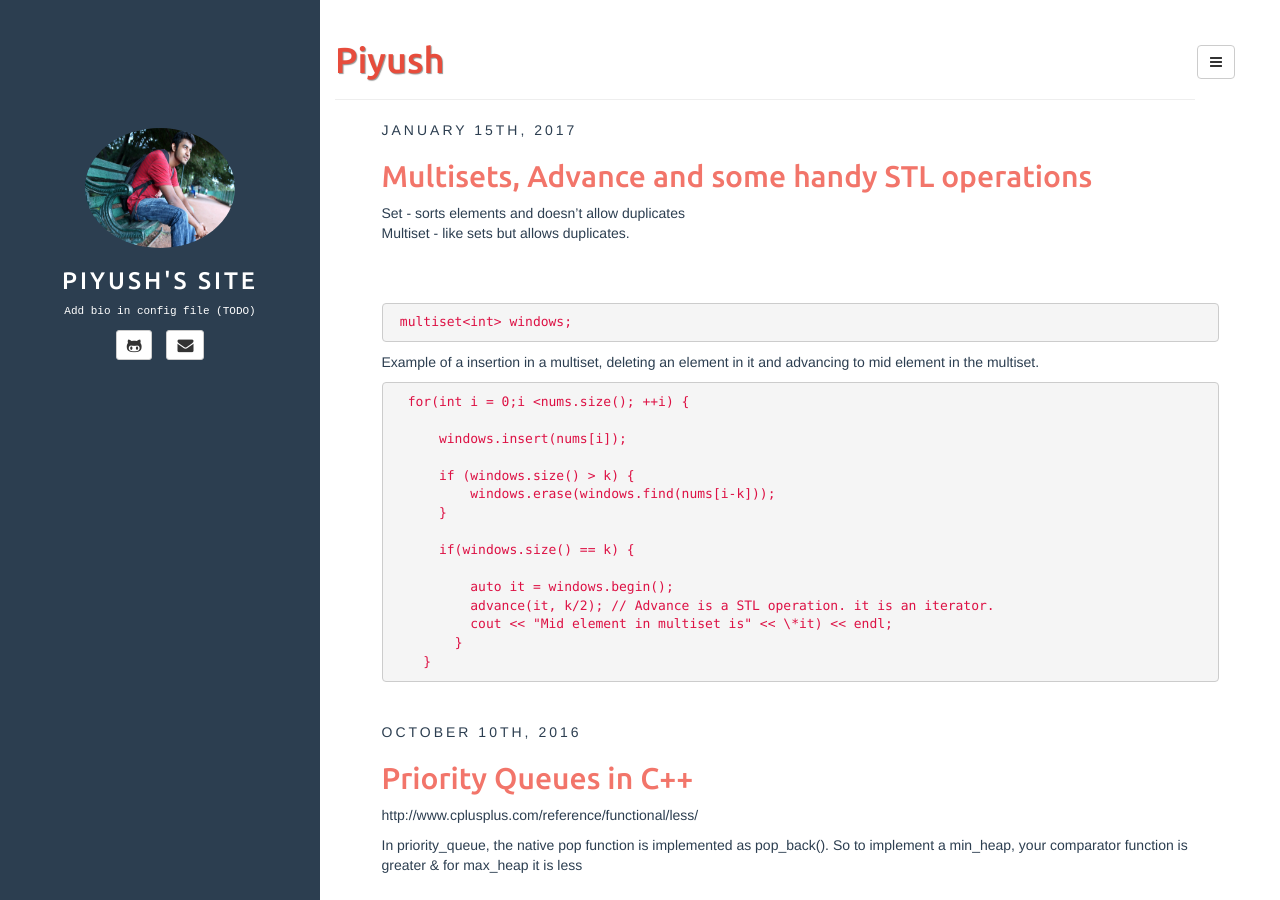
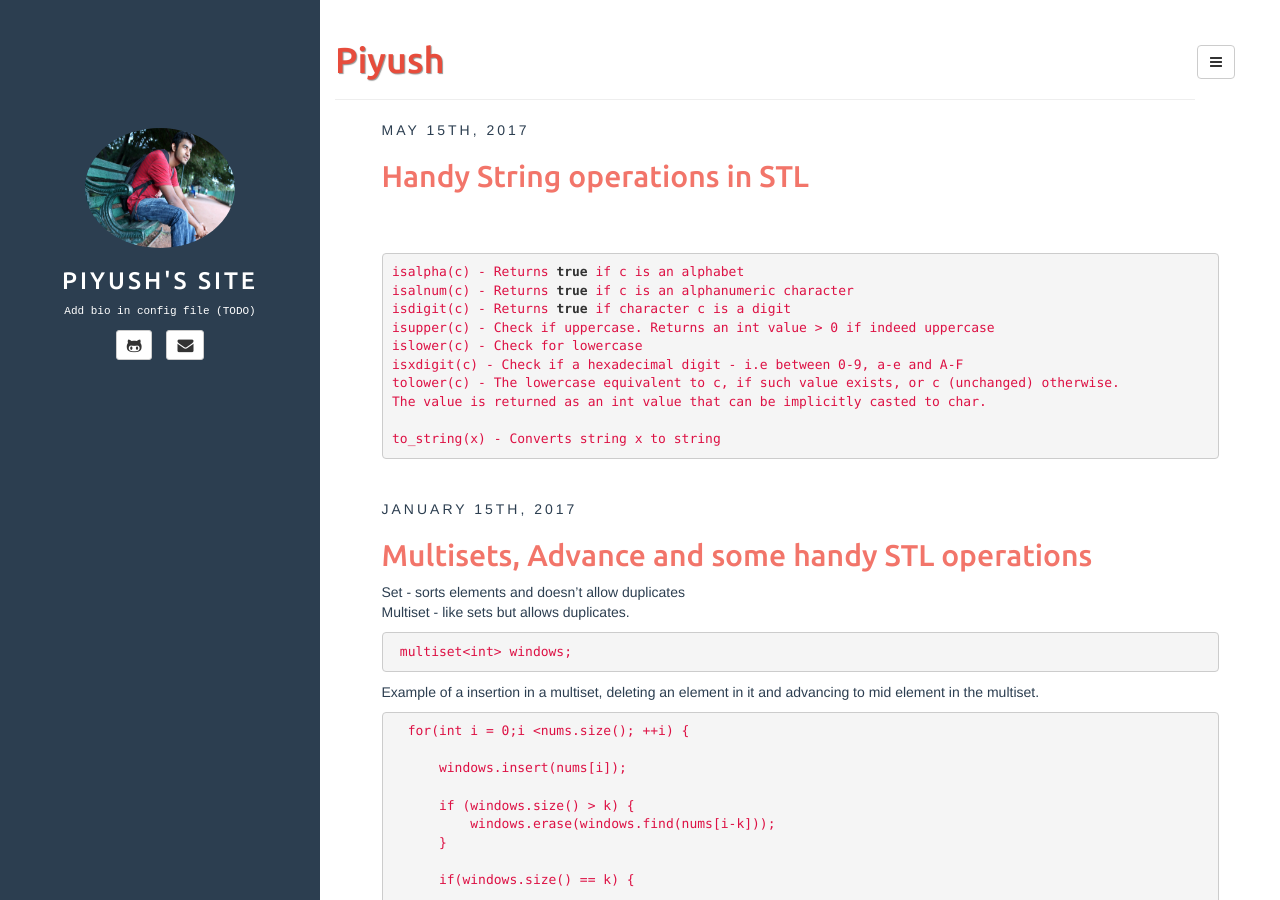
Before and after one commit to piyushkhemka/piyushkhemka.github.io, a Jekyll site: the page built from index.html, in a window 1280 px wide and 900 px high. Built offline with Jekyll 4.4.1, drawn with Linux system fonts in a browser that asks for light colours; the list of posts is cut into pages by our own code.

Commit message:
handy stl ops

```diff
--- /dev/null
+++ b/_posts/2017-05-15-Handy-String-Operations-in-Stl.md
@@ -0,0 +1,28 @@
+---
+layout: post
+title: Handy String operations in STL
+categories: [code]
+tags: [C++, STL]
+fullview: true
+comments: true
+---
+
+<br>
+<br>
+
+
+{% highlight yaml %}
+
+isalpha(c) - Returns true if c is an alphabet
+isalnum(c) - Returns true if c is an alphanumeric character
+isdigit(c) - Returns true if character c is a digit
+isupper(c) - Check if uppercase. Returns an int value > 0 if indeed uppercase
+islower(c) - Check for lowercase
+isxdigit(c) - Check if a hexadecimal digit - i.e between 0-9, a-e and A-F
+tolower(c) - The lowercase equivalent to c, if such value exists, or c (unchanged) otherwise.
+The value is returned as an int value that can be implicitly casted to char.
+
+to_string(x) - Converts string x to string
+
+
+{% endhighlight %}
```
Also changed, not shown: _posts/2017-01-15-Multiset-and-other-stl-operations.md (+0 -4 lines).
